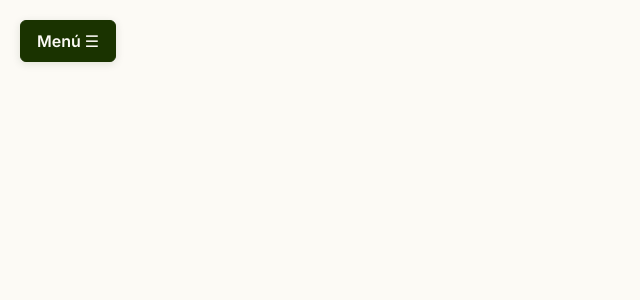
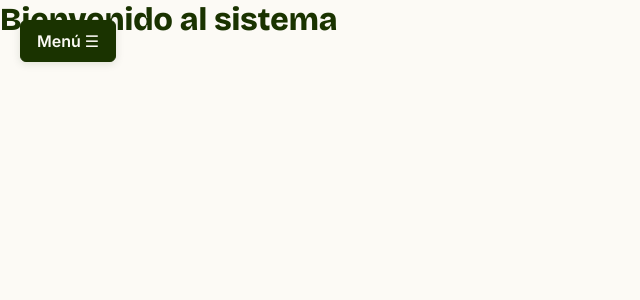
Before and after one commit to reniturani/proyecto-final-integrador, a React app in the folder frontend/: page / in a window 1280 px wide. Shown: the top 300 px of the page, without its empty margins (0-640 px from the left). Built offline with nearby package versions, Linux system fonts and the light colour scheme; the HTML template or start-up script is replaced by a standard one.

Commit message:
Completo y corrijo pantallas del frontend

```diff
--- a/frontend/src/App.jsx
+++ b/frontend/src/App.jsx
@@ -1,11 +1,15 @@
 import { useState } from 'react'
 import Navbar from './components/Navbar'
+import Inicio from './pages/Inicio'
 import Aprender from './pages/Aprender'
+import MiPerfil from './pages/Miperfil'
+import Profesores from './pages/Profesores'
 import Materias from './pages/Materias'
+import Estudiantes from './pages/Estudiantes'
 import './App.css'
 
 function App() {
-  const [paginaActual, setPaginaActual] = useState('')
+  const [paginaActual, setPaginaActual] = useState('Inicio')
   const [menuAbierto, setMenuAbierto] = useState(false)
 
   return (
@@ -17,8 +21,12 @@ function App() {
       />
 
       <div className="contenido-principal">
+        {paginaActual === 'Inicio' && <Inicio />}
         {paginaActual === 'Aprender' && <Aprender />}
+        {paginaActual === 'Mi perfil' && <MiPerfil />}
+        {paginaActual === 'Profesores' && <Profesores />}
         {paginaActual === 'Materias' && <Materias />}
+        {paginaActual === 'Estudiantes' && <Estudiantes />}
       </div>
     </div>
   )
--- a/frontend/src/components/Navbar.jsx
+++ b/frontend/src/components/Navbar.jsx
@@ -1,4 +1,5 @@
 const opciones = [
+    { nombre: 'Inicio', ruta: '/inicio' },
     { nombre: 'Aprender', ruta: '/aprender' },
     { nombre: 'Mi perfil', ruta: '/mi-perfil' },
     { nombre: 'Profesores', ruta: '/profesores' },
--- a/frontend/src/index.css
+++ b/frontend/src/index.css
@@ -1,4 +1,3 @@
-
 @import url('https://fonts.googleapis.com/css2?family=Bricolage+Grotesque:wght@700;800&family=Inter:wght@400;500;600;700&display=swap');
 
 :root {
--- /dev/null
+++ b/frontend/src/pages/Estudiantes.jsx
@@ -0,0 +1,5 @@
+function Estudiantes() {
+    return <h1>Estudiantes</h1>
+}
+
+export default Estudiantes
--- /dev/null
+++ b/frontend/src/pages/Inicio.jsx
@@ -0,0 +1,9 @@
+function Inicio() {
+    return (
+    <div>
+        <h1>Bienvenido al sistema</h1>
+    </div>
+    )
+}
+
+export default Inicio
--- /dev/null
+++ b/frontend/src/pages/Miperfil.jsx
@@ -0,0 +1,5 @@
+function Miperfil() {
+    return <h1>Mi perfil</h1>
+}
+
+export default Miperfil
--- /dev/null
+++ b/frontend/src/pages/Profesores.jsx
@@ -0,0 +1,5 @@
+function Profesores() {
+    return <h1>Profesores</h1>
+}
+
+export default Profesores
```
